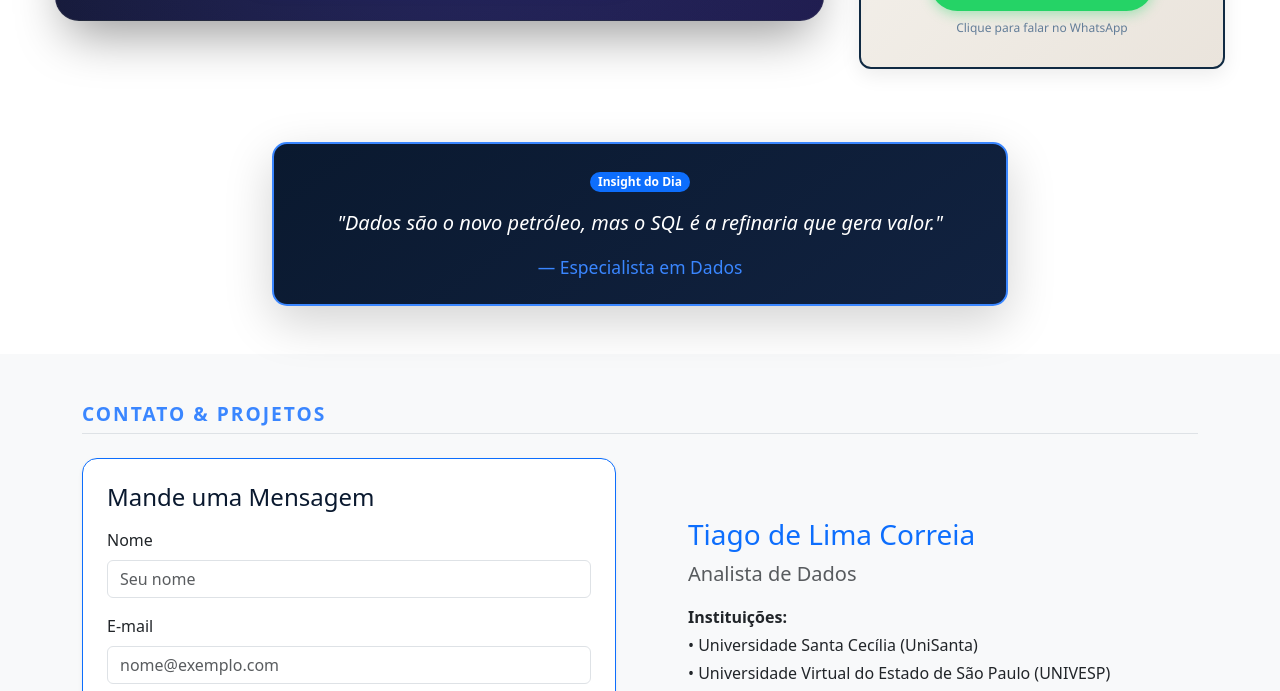
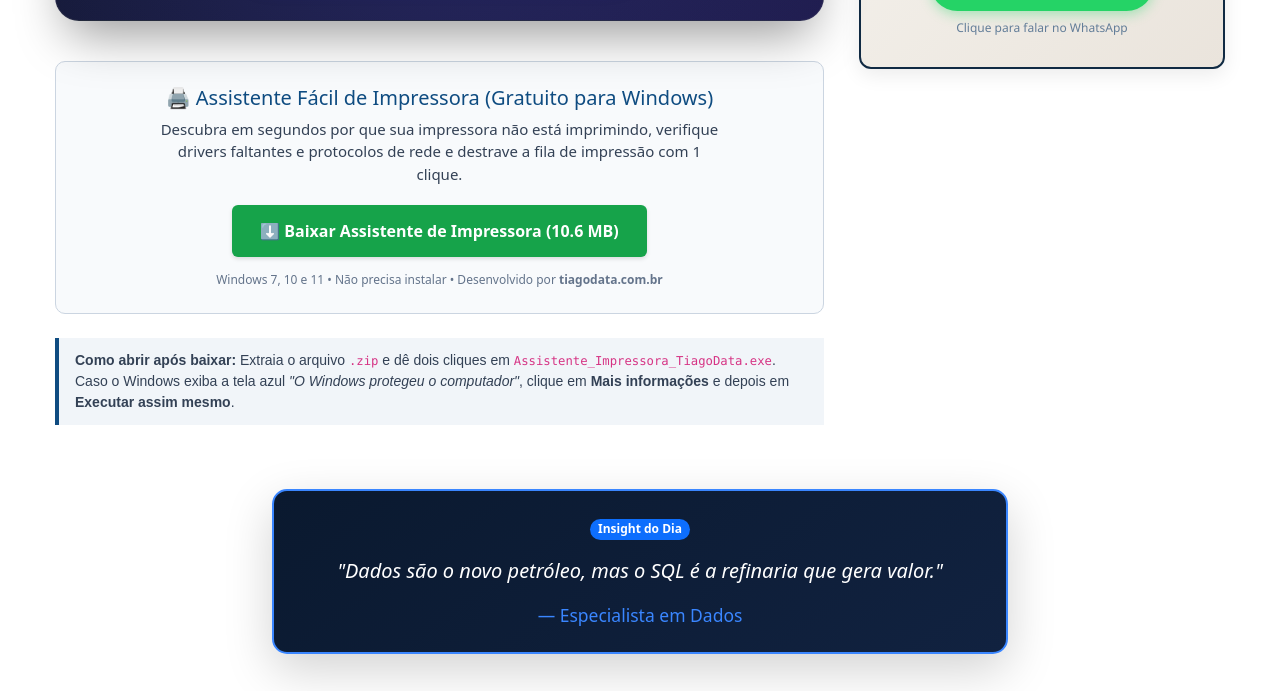
Before and after one commit to srcorreia3001/srcorreia3001.github.io, a plain HTML site: page index.html in a window 1280 px wide. Shown: the part 3337-4028 px from the top of the page. Drawn offline with nearby package versions, Linux system fonts and the light colour scheme.

Commit message:
Update index.html

```diff
--- a/index.html
+++ b/index.html
@@ -1257,6 +1257,29 @@
         </svg>
     </a>
 </section>
+
+<!--============================================================================================================-->
+<!--PROGRAMA DE DIAGNOSTICOS DE IMPRESSORAS FACIL-->
+<!--============================================================================================================-->
+
+            <div style="background: #f8fafc; border: 1px solid #cbd5e1; border-radius: 10px; padding: 24px; margin: 24px 0; text-align: center; font-family: system-ui, -apple-system, sans-serif;">
+  <h3 style="margin-top: 0; color: #0f4c81; font-size: 20px;">🖨️ Assistente Fácil de Impressora (Gratuito para Windows)</h3>
+  <p style="color: #334155; font-size: 15px; max-width: 560px; margin: 0 auto 20px auto; line-height: 1.5;">
+    Descubra em segundos por que sua impressora não está imprimindo, verifique drivers faltantes e protocolos de rede e destrave a fila de impressão com 1 clique.
+  </p>
+  <a href="https://github.com/srcorreia3001/srcorreia3001.github.io/releases/download/v1.0/Assistente_Impressora_TiagoData.zip" style="display: inline-block; background: #16a34a; color: #ffffff; font-weight: bold; font-size: 16px; text-decoration: none; padding: 14px 28px; border-radius: 6px; box-shadow: 0 2px 4px rgba(0,0,0,0.12);">
+    ⬇️ Baixar Assistente de Impressora (10.6 MB)
+  </a>
+  <p style="color: #64748b; font-size: 12px; margin-top: 14px; margin-bottom: 0;">
+    Windows 7, 10 e 11 • Não precisa instalar • Desenvolvido por <strong>tiagodata.com.br</strong>
+  </p>
+</div>
+
+<blockquote style="border-left: 4px solid #0f4c81; background: #f1f5f9; padding: 12px 16px; margin: 16px 0; color: #334155; font-size: 14px;">
+  <strong>Como abrir após baixar:</strong> Extraia o arquivo <code>.zip</code> e dê dois cliques em <code>Assistente_Impressora_TiagoData.exe</code>. Caso o Windows exiba a tela azul <em>"O Windows protegeu o computador"</em>, clique em <strong>Mais informações</strong> e depois em <strong>Executar assim mesmo</strong>.
+</blockquote>
+
+
 <!-- FIM DO BANNER PROMOCIONAL -->
             <!--FIM DA AREA DE APP-->
 
```
